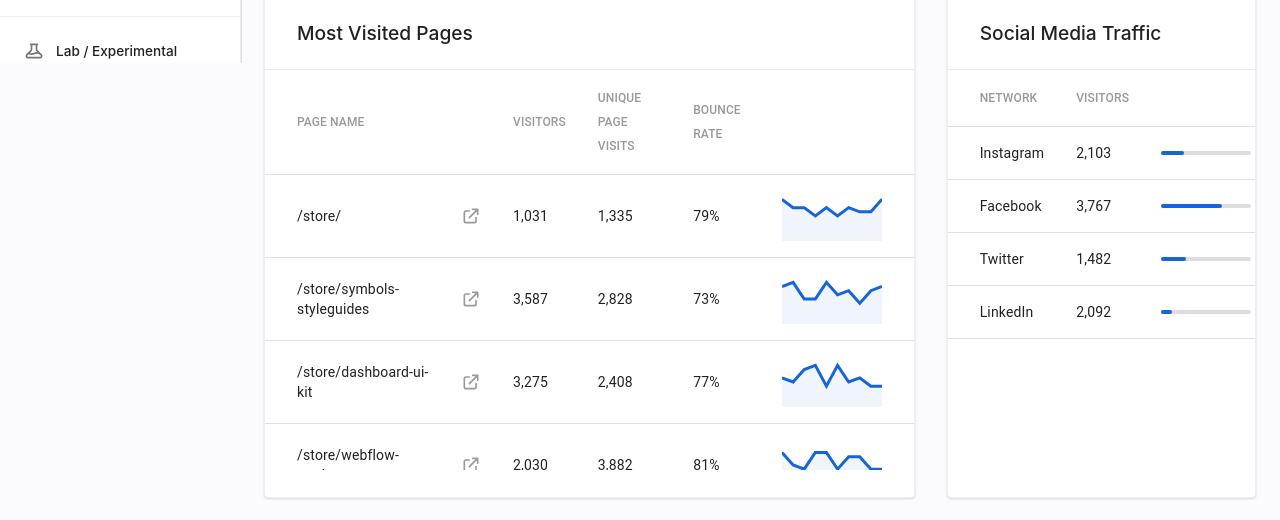
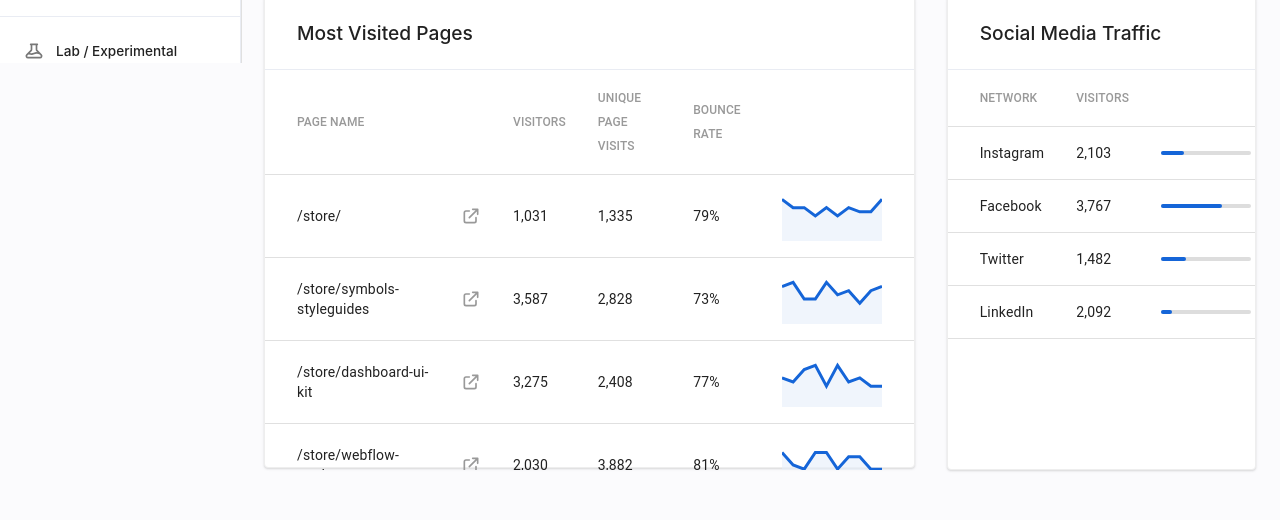
Before and after one commit to glocore/dashboard-ui, a React (Create React App) app: page / in a window 1280 px wide. Shown: the part 737-1257 px from the top of the page. Built offline with nearby package versions, Linux system fonts and the light colour scheme.

Commit message:
update table card styling

```diff
--- a/src/components/common/Card.js
+++ b/src/components/common/Card.js
@@ -50,6 +50,7 @@ const contentAppearAnimation = keyframes`
 `;
 
 const CardContent = styled.div`
+  height: 100%;
   padding: ${({ theme, noPadding }) => (noPadding ? 0 : theme.padding(4))}px;
   animation-name: ${contentAppearAnimation};
   animation-fill-mode: backwards;
--- a/src/components/main/SocialTrafficTable.js
+++ b/src/components/main/SocialTrafficTable.js
@@ -49,7 +49,7 @@ const SocialTrafficTable = () => {
   const { loading, data } = useData();
 
   return (
-    <Card style={{ height: 500 }} loading={loading}>
+    <Card style={{ height: "100%" }} loading={loading}>
       <CardHeader>
         <CardHeaderText>Social Media Traffic</CardHeaderText>
       </CardHeader>
--- a/src/components/main/VisitorsTable.js
+++ b/src/components/main/VisitorsTable.js
@@ -28,12 +28,12 @@ const VisitorsTable = () => {
   const theme = React.useContext(ThemeContext);
 
   return (
-    <Card style={{ height: 500 }} loading={loading}>
+    <Card style={{ height: 470 }} loading={loading}>
       <CardHeader>
         <CardHeaderText>Most Visited Pages</CardHeaderText>
       </CardHeader>
       <CardContent noPadding>
-        <TableContainer style={{ maxHeight: 400, width: "100%" }}>
+        <TableContainer style={{ height: 400, width: "100%" }}>
           <Table stickyHeader>
             <TableHead>
               <TableRow>
```
